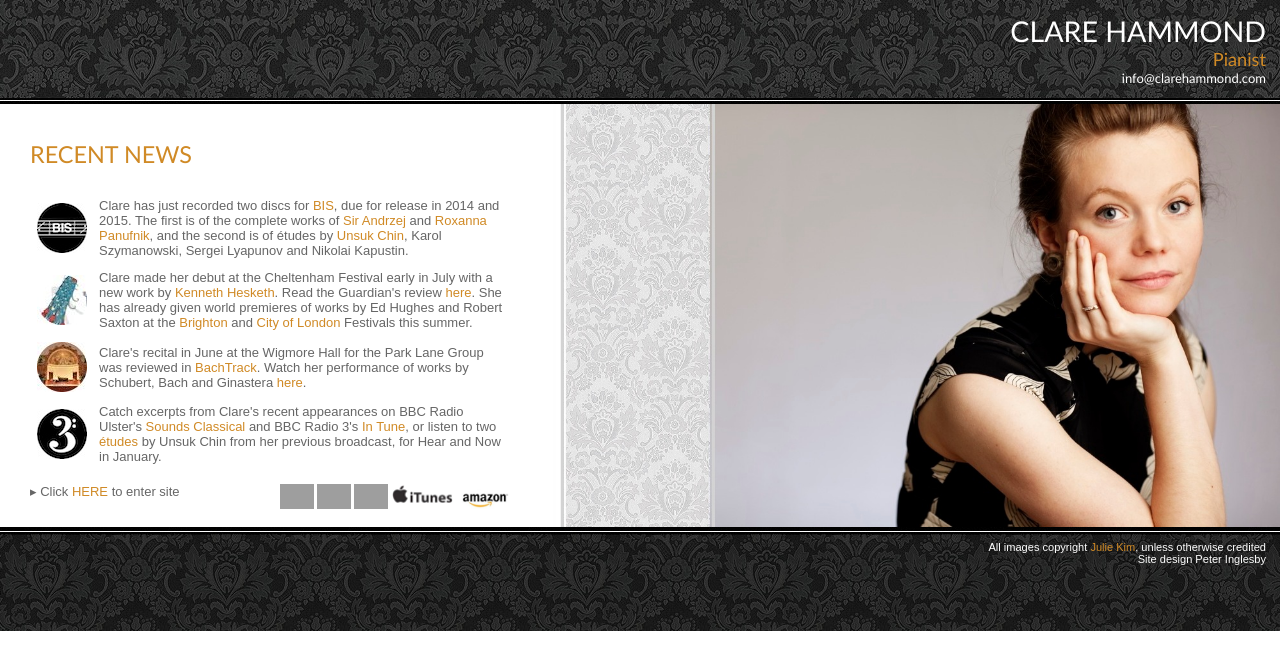
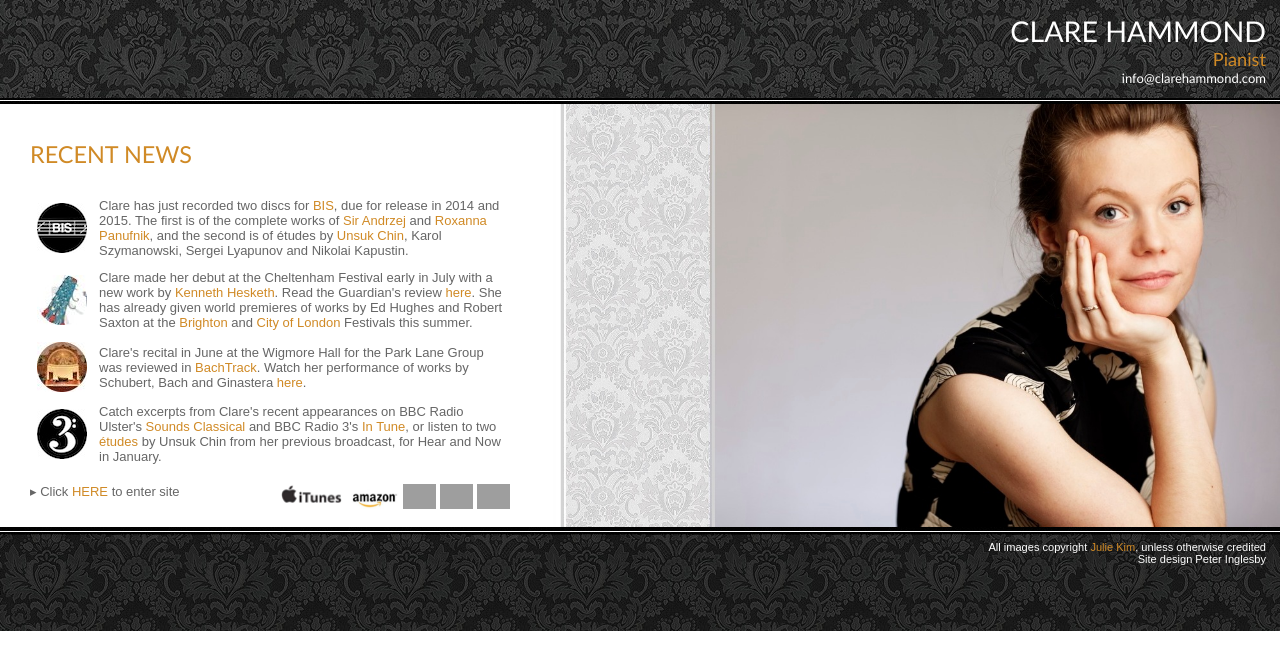
Before and after one commit to hammonc/clarehammond.com, a Jekyll site: the page built from index.html, in a window 1280 px wide. Shown: the top 670 px of the page. Built offline with Jekyll 4.4.1, drawn with Linux system fonts in a browser that asks for light colours; grey boxes are pictures that could not be loaded.

Commit message:
order altered

```diff
--- a/index.html
+++ b/index.html
@@ -29,6 +29,11 @@ layout: with-header-and-footer
         &#9656; Click <a href="biography.html">HERE</a> to enter site
 
         <span class="logos">
+
+            <a href="http://itunes.apple.com/gb/album/piano-polyptych/id495596790" target="_blank"><img src="/resources/itunes-logo.png" /></a>
+
+            <a href="http://www.amazon.co.uk/gp/product/B007FG5TNK" target="_blank"><img src="/resources/amazon-logo.png" /></a>
+
 <a href="http://www.facebook.com/clarehammondpiano" target="_blank"><img
 src="http://static.viewbook.com/images/social_icons/facebook_32.png"/></a>
 
@@ -38,10 +43,6 @@ src="http://static.viewbook.com/images/social_icons/twitter_32.png"/></a>
 <a href="http://www.youtube.com/channel/UCeT_8H3XwUVujzYtFPxVteA/videos" target="_blank"><img
 src="http://static.viewbook.com/images/social_icons/youtube_32.png"/></a>
 
-            <a href="http://itunes.apple.com/gb/album/piano-polyptych/id495596790" target="_blank"><img src="/resources/itunes-logo.png" /></a>
-
-            <a href="http://www.amazon.co.uk/gp/product/B007FG5TNK" target="_blank"><img src="/resources/amazon-logo.png" /></a>
-
         </span>
     </p>
 </div>
```
